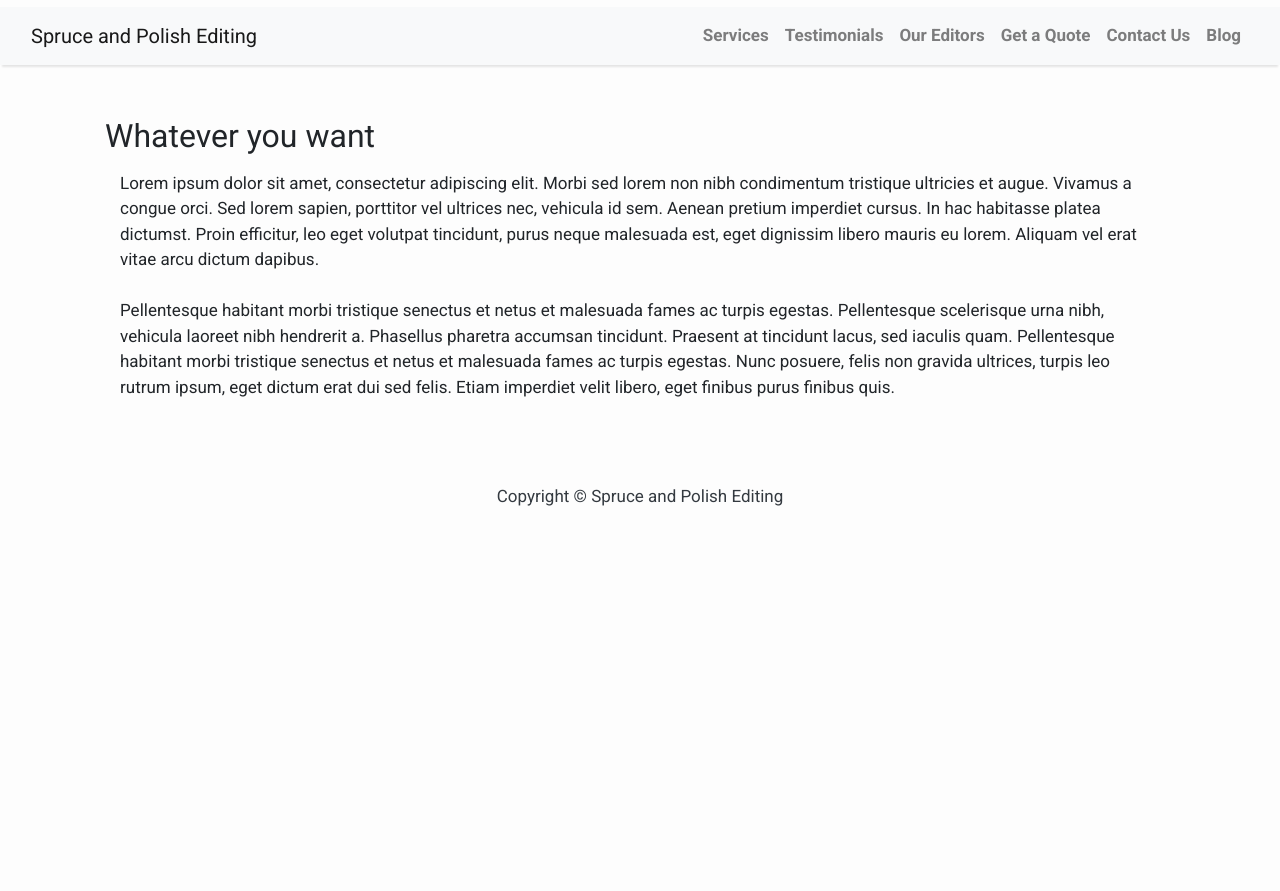
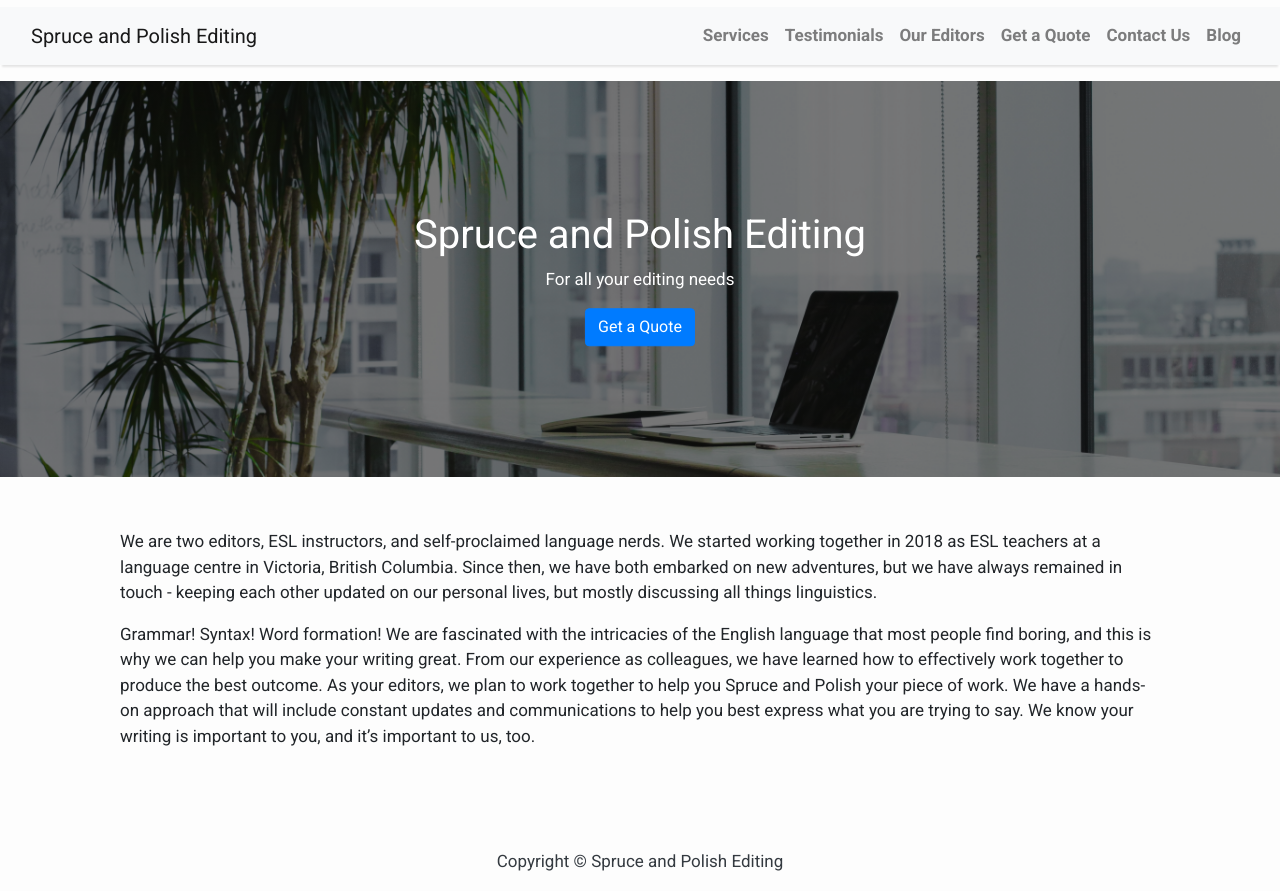
Before and after one commit to Couragyn/spruceEditing, a Django app: page / in a window 1280 px wide. Before the commit the page ends 506 px from the top, so only its background shows below. Run offline with Django 3.2, Linux system fonts and the light colour scheme; some libraries are stand-ins or nearby versions.

Commit message:
added fontawesome. Added blank quote page. Put in real text. Added heroimage

```diff
--- a/spruceEditing/settings.py
+++ b/spruceEditing/settings.py
@@ -49,6 +49,7 @@ INSTALLED_APPS = [
     'crispy_forms',
     'django_summernote',
     'anymail',
+    'fontawesome-free',
 ]
 
 MIDDLEWARE = [
--- a/spruceEditing/urls.py
+++ b/spruceEditing/urls.py
@@ -35,6 +35,7 @@ urlpatterns = [
     path('', include('blog.urls')),
     path('services/', TemplateView.as_view(template_name='../templates/services.html'), name='services'),
     path('testimonials/', TemplateView.as_view(template_name='../templates/testimonials.html'), name='testimonials'),
+    path('quote/', TemplateView.as_view(template_name='../templates/quote.html'), name='quote'),
     path('editors/', TemplateView.as_view(template_name='../templates/editors.html'), name='editors'),
     path('summernote/', include('django_summernote.urls')),
     path("sitemap.xml", sitemap, {"sitemaps": sitemaps}, name="sitemap"),
--- a/static/css/base.css
+++ b/static/css/base.css
@@ -1,6 +1,6 @@
 @media all and (min-width: 992px) {
     .navbar .nav-item .dropdown-menu{ display: none; }
-    .navbar .nav-item:hover .nav-link{ color: #fff;  }
+    .navbar .nav-item:hover .nav-link{ color: #000000;  }
     .navbar .nav-item:hover .dropdown-menu{ display: block; }
     .navbar .nav-item .dropdown-menu{ margin-top:0; }
 }
@@ -38,3 +38,32 @@ label.required::after {
     content: ' *';
     color: red;
 }
+
+body, html {
+    height: 100%;
+}
+
+/* The hero image */
+.hero-image {
+  /* Use "linear-gradient" to add a darken background effect to the image (photographer.jpg). This will make the text easier to read */
+  background-image: linear-gradient(rgba(0, 0, 0, 0.5), rgba(0, 0, 0, 0.5)), url("/media/office.jpg");
+
+  /* Set a specific height */
+  height: 50%;
+
+  /* Position and center the image to scale nicely on all screens */
+  background-position: center;
+  background-repeat: no-repeat;
+  background-size: cover;
+  position: relative;
+}
+
+/* Place text in the middle of the image */
+.hero-text {
+  text-align: center;
+  position: absolute;
+  top: 50%;
+  left: 50%;
+  transform: translate(-50%, -50%);
+  color: white;
+}
--- a/templates/base.html
+++ b/templates/base.html
@@ -13,6 +13,8 @@
         <script src="https://maxcdn.bootstrapcdn.com/bootstrap/4.0.0/js/bootstrap.min.js" integrity="sha384-JZR6Spejh4U02d8jOt6vLEHfe/JQGiRRSQQxSfFWpi1MquVdAyjUar5+76PVCmYl" crossorigin="anonymous"></script>
         <script src="https://cdnjs.cloudflare.com/ajax/libs/popper.js/1.14.7/umd/popper.min.js" integrity="sha384-UO2eT0CpHqdSJQ6hJty5KVphtPhzWj9WO1clHTMGa3JDZwrnQq4sF86dIHNDz0W1" crossorigin="anonymous"></script>
         <link rel="stylesheet" type="text/css" href="{% static '/css/base.css' %}">
+        <script src="{% static 'fontawesome_free/js/all.min.js' %}"></script>
+
 
     </head>
 
@@ -25,10 +27,10 @@
                     <ul class="navbar-nav ml-auto">
                         <li class="nav-item dropdown text-black">
                             <a class="nav-link text-black font-weight-bold " href="{% url 'services' %}">Services</a>
-                            <ul class="dropdown-menu sub-menu">
+<!--                             <ul class="dropdown-menu sub-menu">
                                 <li><a class="dropdown-item" href="#"> Submenu item 1</a></li>
                                 <li><a class="dropdown-item" href="#"> Submenu item 2 </a></li>
-                            </ul>
+                            </ul> -->
                         </li>
                         <li class="nav-item text-black">
                             <a class="nav-link text-black font-weight-bold" href="{% url 'testimonials' %}">Testimonials</a>
@@ -37,7 +39,7 @@
                             <a class="nav-link text-black font-weight-bold" href="{% url 'editors' %}">Our Editors</a>
                         </li>
                         <li class="nav-item text-black">
-                            <a class="nav-link text-black font-weight-bold" href="#">Get a Quote</a>
+                            <a class="nav-link text-black font-weight-bold" href="{% url 'quote' %}">Get a Quote</a>
                         </li>
                         <li class="nav-item text-black">
                             <a class="nav-link text-black font-weight-bold" href="{% url 'contact' %}">Contact Us</a>
--- a/templates/contact.html
+++ b/templates/contact.html
@@ -22,7 +22,7 @@
 	        controlForm.find('.entry:not(:last) .btn-add')
 	            .removeClass('btn-add').addClass('btn-remove')
 	            .removeClass('btn-success').addClass('btn-danger')
-	            .html('<span class="glyphicon glyphicon-minus"></span>');
+	            .html('<span class="fas fa-minus"></span>');
 	    }).on('click', '.btn-remove', function(e)
 	    {
 	      $(this).parents('.entry:first').remove();
@@ -67,10 +67,10 @@
 				<label class="control-label" for="field1">Upload Files: </label>
 				<div class="controls">
 					<div class="entry input-group">
-									<input class="btn btn-primary" name="fields[]" type="file">
+						<input class="btn upload-textarea" name="fields[]" type="file">
 						<span class="input-group-btn">
 							<button class="btn btn-success btn-add" type="button">
-										<span class="glyphicon glyphicon-plus"></span>
+								<i class="fas fa-plus"></i>
 							</button>
 						</span>
 					</div>
--- a/templates/index.html
+++ b/templates/index.html
@@ -1,17 +1,27 @@
 {% extends "base.html" %}
 {% block content %}
+
+	<div class="hero-image">
+		<div class="hero-text">
+			<h1>Spruce and Polish Editing</h1>
+			<p>For all your editing needs</p>
+			<a href="{% url 'quote' %}" class="btn btn-primary" role="button">Get a Quote</a>
+		</div>
+	</div>
 
     <div class="container">
         <div class="row">
             <div class="col-md-12 mt-3 float-left">
                 <div class="mb-5">
                     <div class="card-body">
-                        <h2 class="card-title">Whatever you want</h2>
                         <div class="col-md-12 mt-3">
 	                        <p class="card-text">
-	                        	Lorem ipsum dolor sit amet, consectetur adipiscing elit. Morbi sed lorem non nibh condimentum tristique ultricies et augue. Vivamus a congue orci. Sed lorem sapien, porttitor vel ultrices nec, vehicula id sem. Aenean pretium imperdiet cursus. In hac habitasse platea dictumst. Proin efficitur, leo eget volutpat tincidunt, purus neque malesuada est, eget dignissim libero mauris eu lorem. Aliquam vel erat vitae arcu dictum dapibus.
-	                        	<br><br>
-								Pellentesque habitant morbi tristique senectus et netus et malesuada fames ac turpis egestas. Pellentesque scelerisque urna nibh, vehicula laoreet nibh hendrerit a. Phasellus pharetra accumsan tincidunt. Praesent at tincidunt lacus, sed iaculis quam. Pellentesque habitant morbi tristique senectus et netus et malesuada fames ac turpis egestas. Nunc posuere, felis non gravida ultrices, turpis leo rutrum ipsum, eget dictum erat dui sed felis. Etiam imperdiet velit libero, eget finibus purus finibus quis.
+	                        	We are two editors, ESL instructors, and self-proclaimed language nerds.  We started working together in 2018 as ESL teachers at a language centre in Victoria, British Columbia. Since then, we have both embarked on new adventures, but we have always remained in touch - keeping each other updated on our personal lives, but mostly discussing all things linguistics.
+	                        </p>
+	                        <p class="card-text">
+								Grammar! Syntax! Word formation! We are fascinated with the intricacies of the English language that most people find boring, and this is why we can help you make your writing great. From our experience as colleagues, we have learned how to effectively work together to produce the best outcome. As your editors, we plan to work together to help you Spruce and Polish your piece of work. We have a hands-on approach that will include constant updates and communications to help you best express what you are trying to say. We know your writing is important to you, and it’s important to us, too. 			            </div>
+	                        </p>
+			            </div>
 			            </div>
 			        </div>
 			    </div>
--- /dev/null
+++ b/templates/quote.html
@@ -0,0 +1,6 @@
+{% extends "base.html" %}
+{% block content %}
+
+
+
+{%endblock%}
--- a/templates/testimonials.html
+++ b/templates/testimonials.html
@@ -2,6 +2,7 @@
 {% block content %}
     <div class="container">
         <div class="row">
+        	<h2 class="card-title">Testimonials</h2>
             <div class="card mb-3">
 			  <div class="card-header">
 			    Author of <i>Everybody poops</i>
```
Also changed, not shown: main/views.py (+4 -4 lines), static/css/upload.css (+9 -1 lines), templates/editors.html (+35 -8 lines), templates/services.html (+15 -7 lines), 2 other files. Lines whose indentation alone changed are shown as unchanged.
